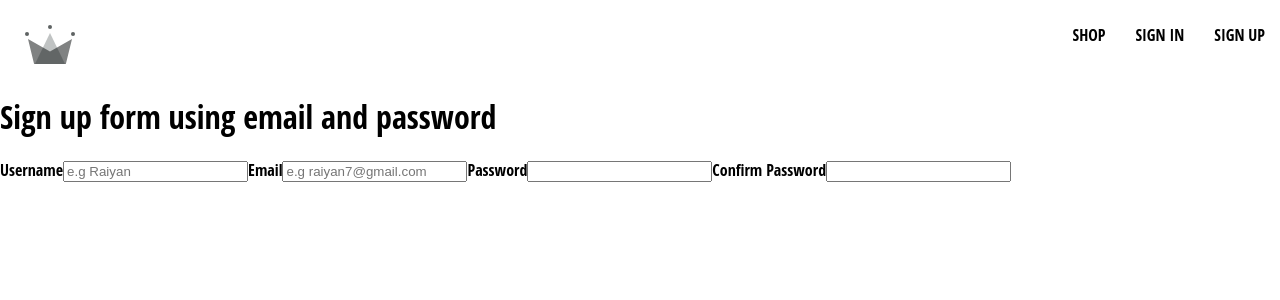
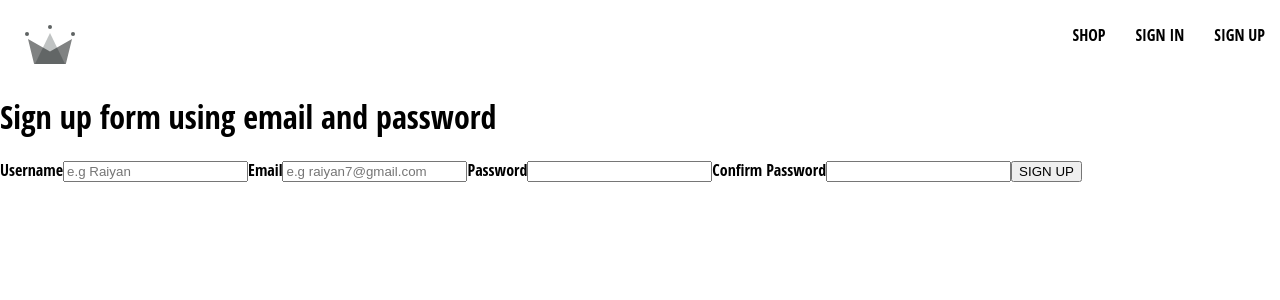
Before and after one commit to NabilRaiyan/Crwn-Clothing, a React (Create React App) app: page /sign-up in a window 1280 px wide. Shown: the top 300 px of the page. Built offline with nearby package versions, Linux system fonts and the light colour scheme.

Commit message:
Adding sign up form

```diff
--- a/src/components/sign-up-form/signUpFormComponent.jsx
+++ b/src/components/sign-up-form/signUpFormComponent.jsx
@@ -4,6 +4,7 @@ const SignUp = ()=>{
 
     return(
         <div>
+           <form onSubmit={()=>{}}>
                 <h1>Sign up form using email and password</h1>
                 <label>Username</label>
                 <input placeholder = 'e.g Raiyan' type="text" required/>
@@ -16,6 +17,8 @@ const SignUp = ()=>{
 
                 <label>Confirm Password</label>
                 <input type="password" required/>
+                <button type="submit">SIGN UP</button>
+           </form>
         </div>
     );
 }
```
Lines whose indentation alone changed are shown as unchanged.
